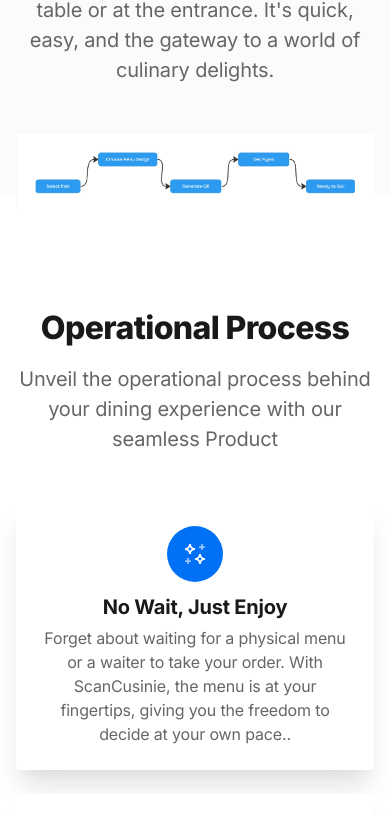
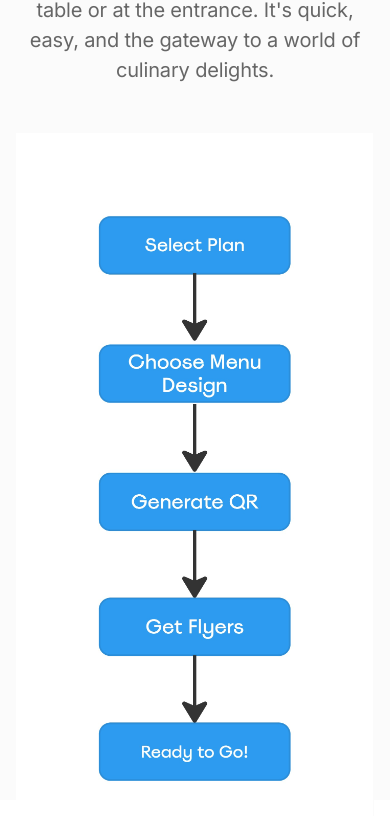
Before and after one commit to Muzaffar2807/scanCusinie, a Next.js app: page / in a window 390 px wide. Shown: the part 1140-1956 px from the top of the page. Built offline with nearby package versions, Linux system fonts and the light colour scheme.

Commit message:
image fix mobile

```diff
--- /dev/null
+++ b/components/feature-home.css
@@ -0,0 +1,12 @@
+.mind-map-mobile {
+  display: none;
+}
+
+@media (max-width: 768px) {
+  .mind-map-mobile {
+    display: block;
+  }
+  .mind-map-desktop {
+    display: none;
+  }
+}
--- a/components/features-home.tsx
+++ b/components/features-home.tsx
@@ -1,14 +1,12 @@
 'use client'
 
 import { useState, useRef, useEffect } from 'react'
+
 import { Transition } from '@headlessui/react'
 import Image from 'next/image'
-import TopImage from '@/public/images/mind-map.jpg'
-
-import FeaturesBg01 from '@/public/images/features-home-bg-01.png'
-import FeaturesElement01 from '@/public/images/features-home-element-01.png'
-import FeaturesElement02 from '@/public/images/features-home-element-02.png'
-import FeaturesElement03 from '@/public/images/features-home-element-03.png'
+import TopImage from '@/public/images/mind-map.jpg';
+import TopImageMobile from '@/public/images/mobile-mind-map.jpg';
+import "./feature-home.css"
 
 export default function FeaturesHome() {
 
@@ -40,10 +38,17 @@
             <p className="text-xl text-gray-600"> Start your dining adventure by scanning the QR code located on your table or at the entrance. It's quick, easy, and the gateway to a world of culinary delights.</p>
           </div>
 
-          {/* Top image */}
-          <div className="pb-12 md:pb-16">
+          {/* Top image for desktop */}
+          <div className="pb-0 md:pb-0 mind-map-desktop">
             <Image src={TopImage} width={1104} alt="Features top" />
           </div>
+
+
+        {/* Top image for mobile */}
+          <div className="pb-0 md:pb-0 mind-map-mobile">
+            <Image src={TopImageMobile} width={1104} alt="Features top" />
+          </div>
+
 
           {/* Section content */}
           <div className="md:grid md:grid-cols-12 md:gap-6">
```
Also changed, not shown: public/images/mobile-mind-map.jpg (added).
